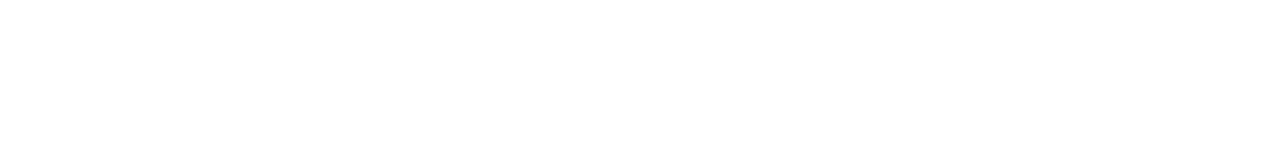
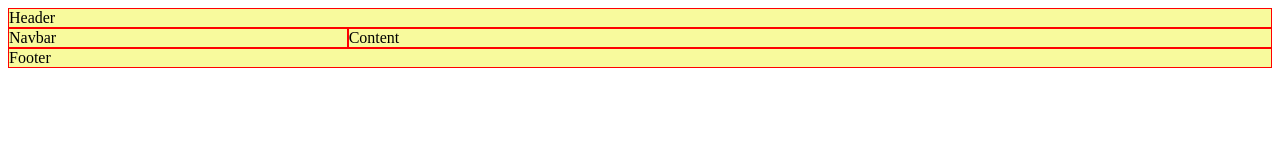
Before and after one commit to Daniel-M-Kelly/Udacity, a plain HTML site: page index.html in a window 1280 px wide. Drawn offline with Linux system fonts and the light colour scheme.

Commit message:
Style: Added CSS Grid Created CSS Grid layout

```diff
--- /dev/null
+++ b/css/blog-style.css
@@ -0,0 +1,30 @@
+.container{
+    display: grid;
+    grid-template-columns: repeat(4,fr1);
+    grid-template-columns: repeat(3,fr1);
+    grid-template-areas:
+    "hd hd hd hd"
+    "nb main main main"
+    "ft ft ft ft";
+}
+
+.box{
+    border: 1px solid red;
+    background: #F8FA9D;
+}
+
+.header{
+    grid-area: hd;
+}
+
+.navbar{
+    grid-area: nb;
+}
+
+.content{
+    grid-area: main;
+}
+
+.footer{
+    grid-area: ft;
+}
--- /dev/null
+++ b/css/style.css
@@ -0,0 +1,2 @@
+@import "./blog-style.css";
+@import "./post-style.css";
--- a/index.html
+++ b/index.html
@@ -1,11 +1,23 @@
 <!DOCTYPE html>
 <html lang="en">
+
 <head>
-    <meta charset="UTF-8">
-    <meta name="viewport" content="width=device-width, initial-scale=1.0">
-    <title>Document</title>
+    <meta charset="utf-8">
+    <title>Blog Project</title>
+    <link href="./css/style.css" type="text/css" rel="stylesheet" />
+    <meta
+        name="viewport"
+        content="width=device-width, initial-scale=1, maximum-scale=1"
+
+    />
 </head>
+
 <body>
-
+    <div class="container">
+        <div class="header box">Header</div>
+        <div class="navbar box">Navbar</div>
+        <div class="content box">Content</div>
+        <div class="footer box">Footer</div>
+    </div>
 </body>
 </html>
```
Also changed, not shown: blogpost.html (added), css/post-style.css (added).
